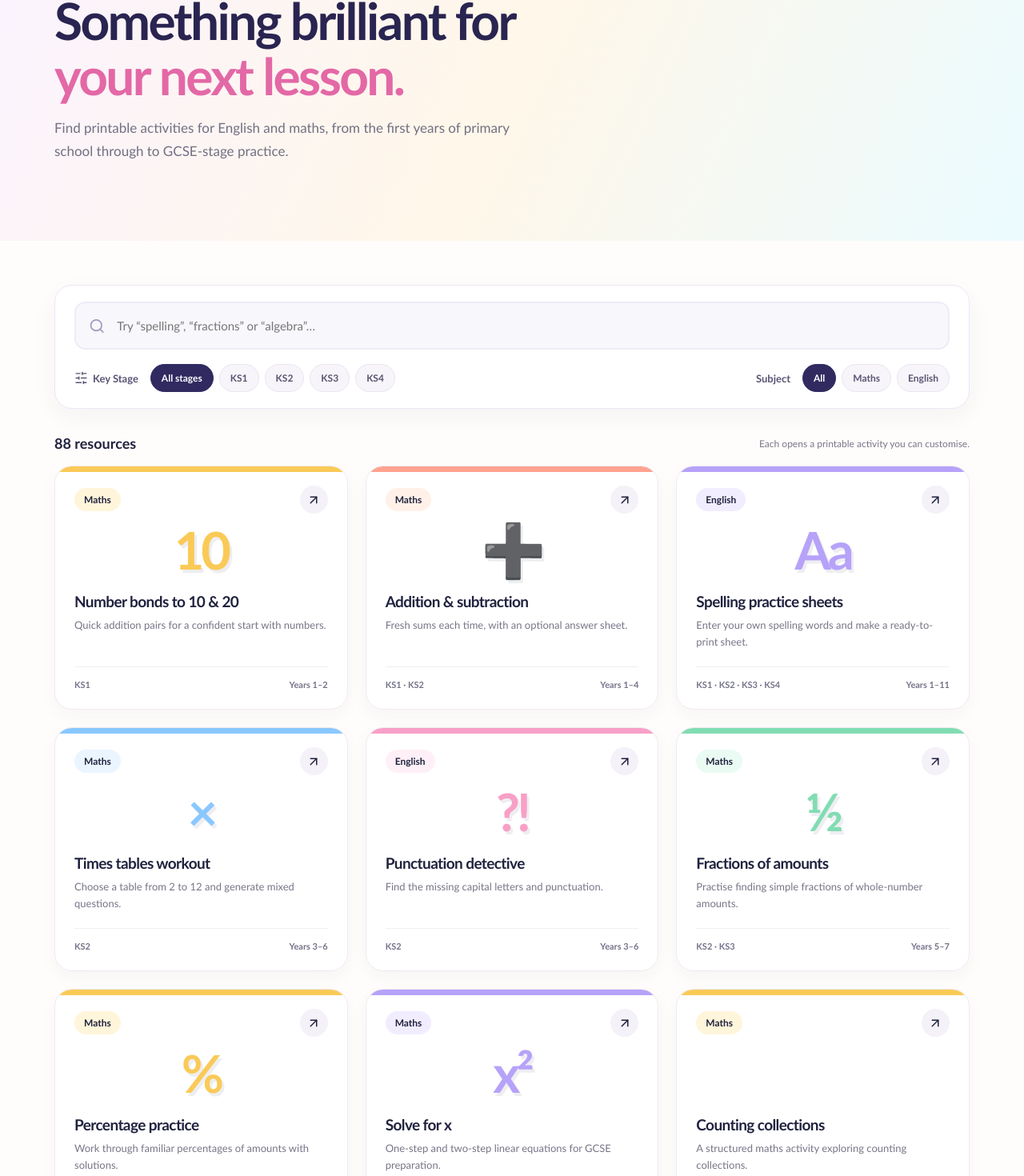
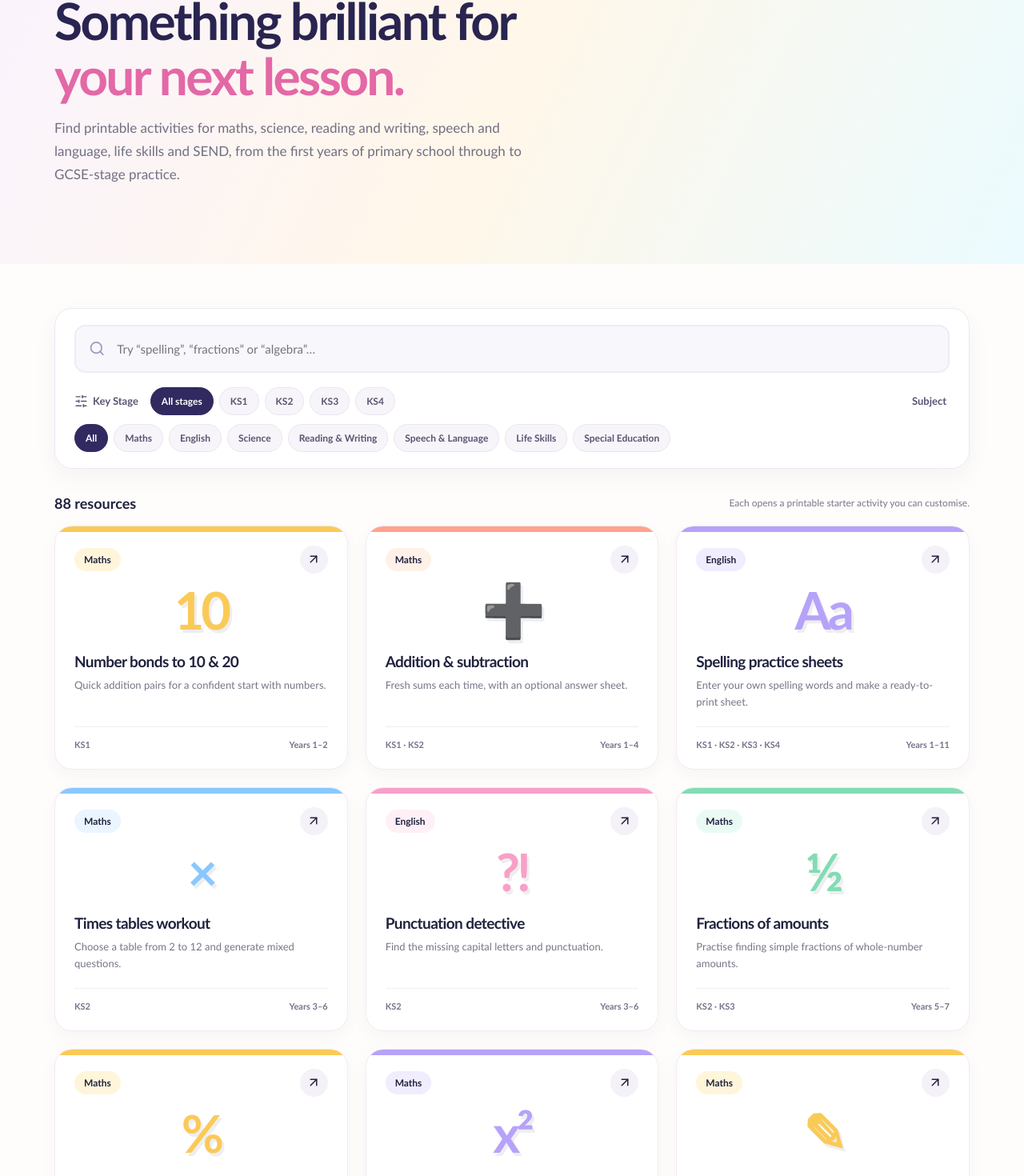
Before and after one commit to elixirentertainmentltd-cyber/teacher, a Next.js app: page /resources in a window 1280 px wide. Shown: the part 238-1708 px from the top of the page at 80% size. Built offline with nearby package versions, Linux system fonts and the light colour scheme.

Commit message:
Add all six subject filters to resource library

```diff
--- a/components/ResourceExplorer.tsx
+++ b/components/ResourceExplorer.tsx
@@ -2,12 +2,12 @@
 import Link from "next/link";
 import { useMemo, useState } from "react";
 import { ArrowRight, ArrowUpRight, BookOpen, Search, SlidersHorizontal, X } from "lucide-react";
-import { RESOURCES, STAGES, type Stage } from "@/lib/resources";
+import { RESOURCES, STAGES, type Stage, type Subject } from "@/lib/resources";
 
 type Filter = "All" | Stage;
 export default function ResourceExplorer({ initialStage }: { initialStage: Filter }) {
   const [stage, setStage] = useState<Filter>(initialStage);
-  const [subject, setSubject] = useState<"All" | "Maths" | "English">("All");
+  const [subject, setSubject] = useState<"All" | Subject>("All");
   const [query, setQuery] = useState("");
   const results = useMemo(() => RESOURCES.filter(item =>
     (stage === "All" || item.stages.includes(stage)) &&
@@ -21,7 +21,7 @@ export default function ResourceExplorer({ initialStage }: { initialStage: Filte
         <div className="container">
           <span className="section-kicker"><BookOpen size={17}/> THE RESOURCE LIBRARY</span>
           <h1>Something brilliant for<br/><span>your next lesson.</span></h1>
-          <p>Find printable activities for English and maths, from the first years of primary school through to GCSE-stage practice.</p>
+          <p>Find printable activities for maths, science, reading and writing, speech and language, life skills and SEND, from the first years of primary school through to GCSE-stage practice.</p>
         </div>
       </section>
       <section className="section library-section">
@@ -35,15 +35,15 @@ export default function ResourceExplorer({ initialStage }: { initialStage: Filte
               </div>
               <div className="filter-label subject-label">Subject</div>
               <div className="filter-pills" role="group" aria-label="Filter by subject">
-                {(["All","Maths","English"] as const).map(value=><button key={value} type="button" className={subject===value?"pill active":"pill"} onClick={()=>setSubject(value)} aria-pressed={subject===value}>{value}</button>)}
+                {(["All","Maths","English","Science","Reading & Writing","Speech & Language","Life Skills","Special Education"] as const).map(value=><button key={value} type="button" className={subject===value?"pill active":"pill"} onClick={()=>setSubject(value)} aria-pressed={subject===value}>{value}</button>)}
               </div>
             </div>
           </div>
-          <div className="results-bar"><strong>{results.length} {results.length===1?"resource":"resources"}</strong><span>Each opens a printable activity you can customise.</span></div>
+          <div className="results-bar"><strong>{results.length} {results.length===1?"resource":"resources"}</strong><span>Each opens a printable starter activity you can customise.</span></div>
           {results.length ? <div className="resource-grid library-grid">
             {results.map((item,index)=><Link key={item.slug} href={"/worksheet/"+item.slug} className={"resource-card accent-"+item.colour}>
               <div className="resource-top"><span className="resource-subject">{item.subject}</span><span className="round-arrow"><ArrowUpRight size={18}/></span></div>
-              <div className="resource-doodle">{({ "number-bonds":"10", "addition-subtraction":"➕", "spelling":"Aa", "times-tables":"×", "punctuation":"?!", "fractions":"½", "percentages":"%", "algebra":"x²" } as Record<string,string>)[item.slug]}</div>
+              <div className="resource-doodle">{({ "number-bonds":"10", "addition-subtraction":"➕", "spelling":"Aa", "times-tables":"×", "punctuation":"?!", "fractions":"½", "percentages":"%", "algebra":"x²" } as Record<string,string>)[item.slug] || "✎"}</div>
               <h3>{item.title}</h3><p>{item.description}</p>
               <div className="resource-footer"><span>{item.stages.join(" · ")}</span><span>{item.years}</span></div>
             </Link>)}
```
